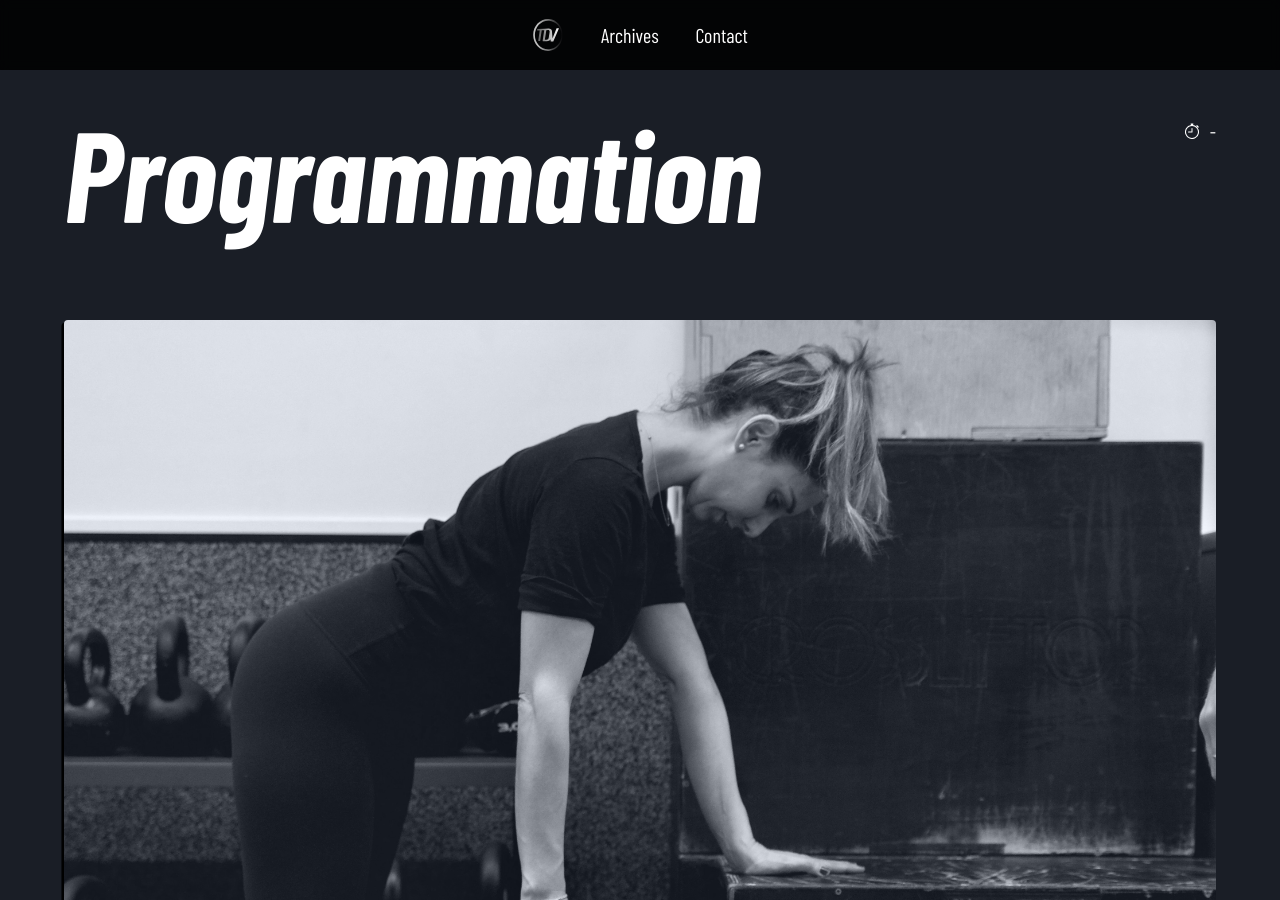
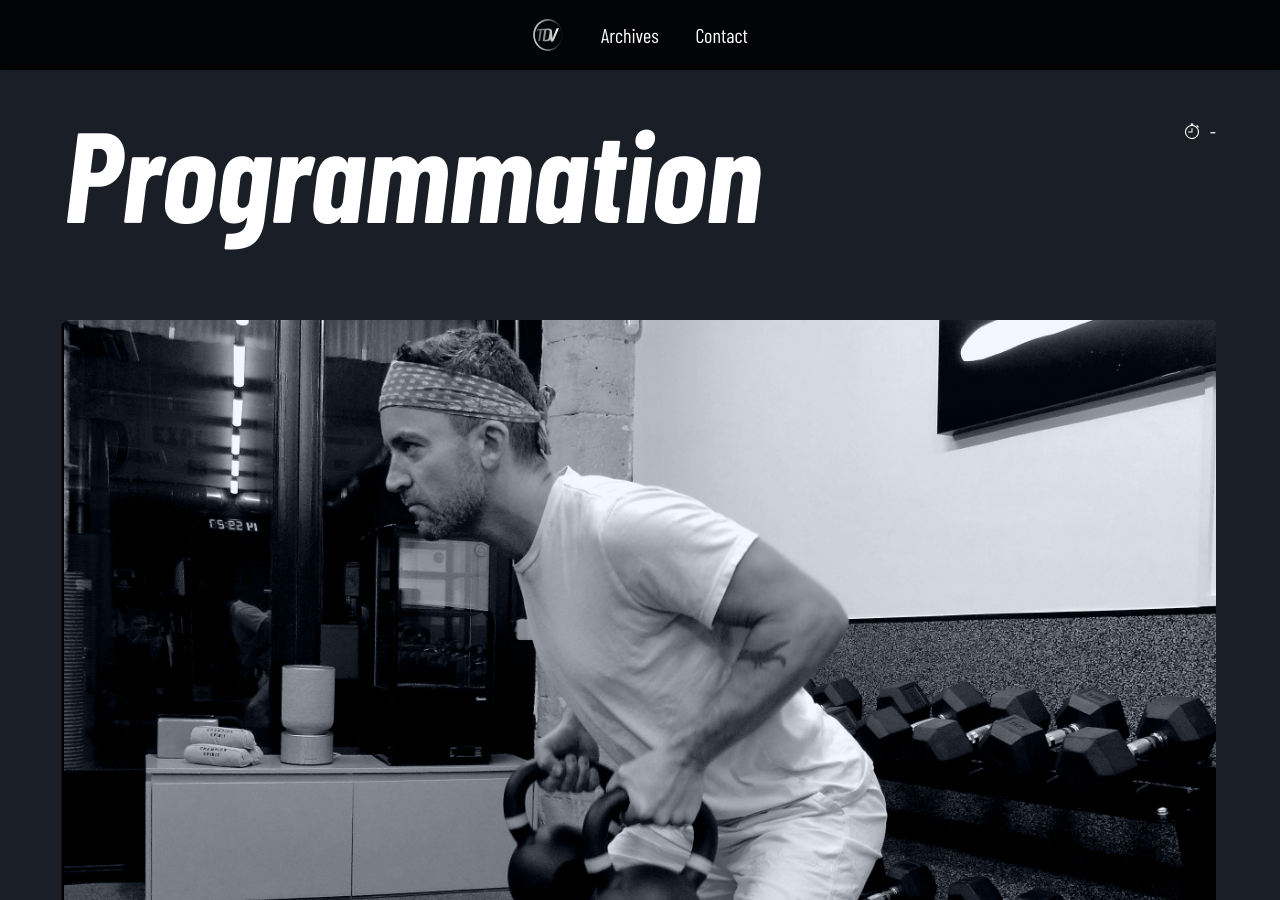
Before and after one commit to odevillardi/tdv, a Jekyll site: the page built from _posts/2023-10-01-programmes-sportifs.md, in a window 1280 px wide and 900 px high. Built offline with Jekyll 4.4.1, drawn with Linux system fonts in a browser that asks for light colours; a script that is not in the unit is left out.

Commit message:
Update Journal “2023-10-01-programmes-sportifs”

```diff
--- a/_posts/2023-10-01-programmes-sportifs.md
+++ b/_posts/2023-10-01-programmes-sportifs.md
@@ -1,6 +1,6 @@
 ---
 layout: post
-picture: /img/pics/dsc7371-1-.jpeg
+picture: /img/pics/p1020669.jpeg
 date: 2023-10-01T17:07:16.448Z
 title: "Programmation "
 duration: "-"
```
